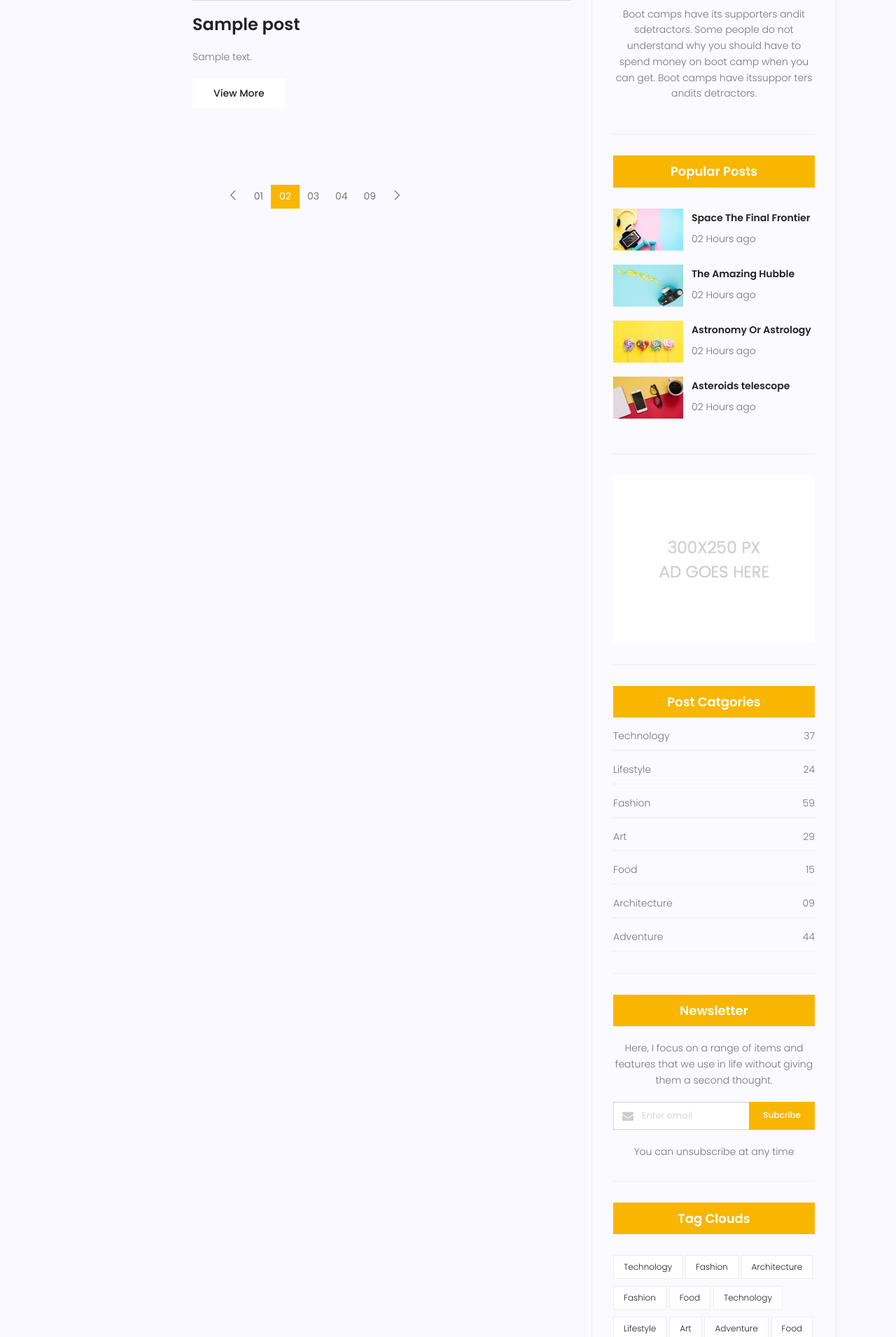
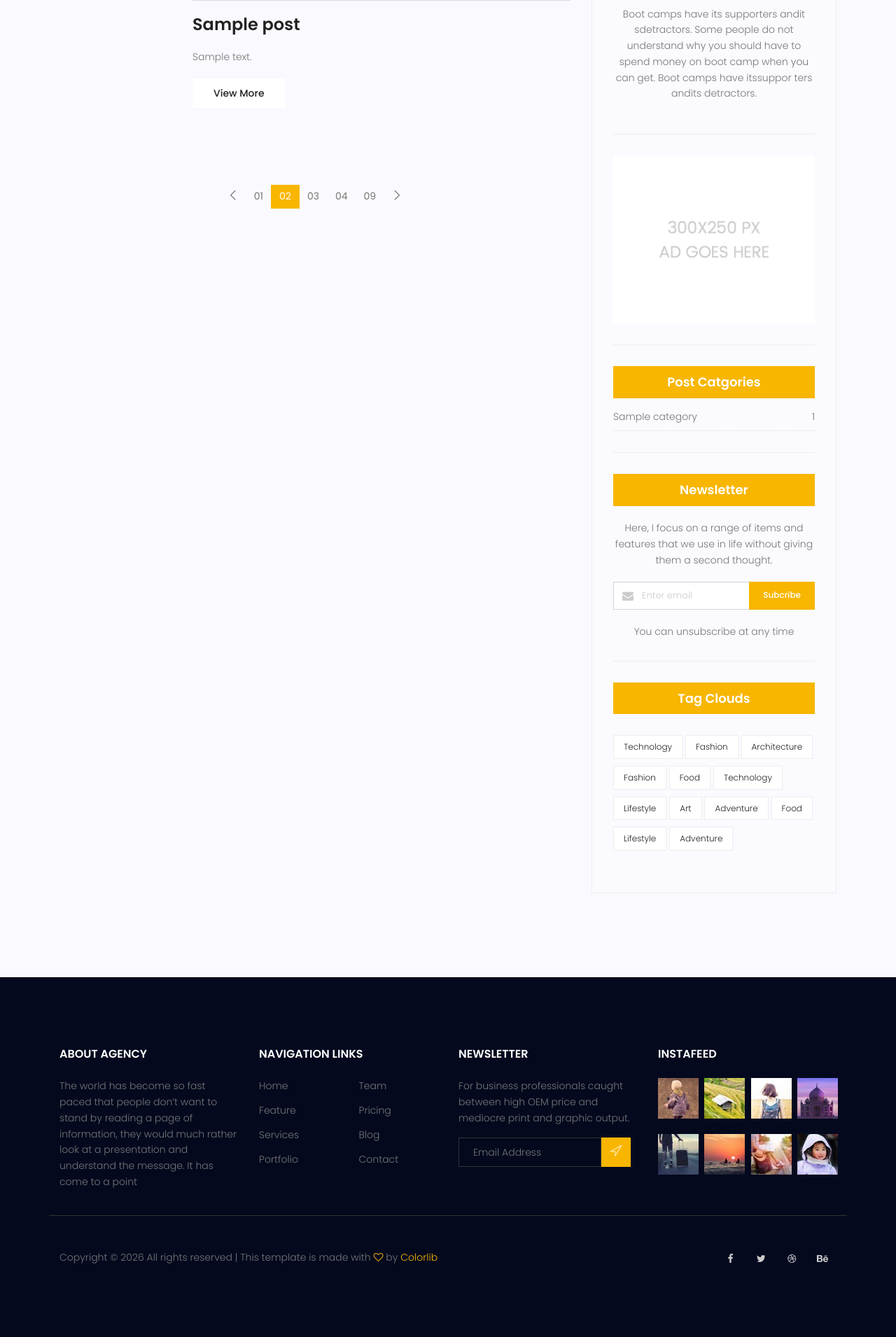
Before and after one commit to seyedmohammadDev/mysite, a Django app: page /blog/ in a window 1280 px wide. Shown: the part 1486-3396 px from the top of the page at 70% size. Run offline with Django 5.2, Linux system fonts and the light colour scheme; tables that the repository leaves empty hold one stand-in row (values such as "Sample post"); grey boxes marked "Sample" are stand-in pictures; some libraries are stand-ins or nearby versions.

Commit message:
Using template tags
Using template tags for the lastes posts and categories(Math,History , ...)

```diff
--- a/blog/templatetags/blog_tags.py
+++ b/blog/templatetags/blog_tags.py
@@ -1 +1,41 @@
 from django import template
+from blog.models import *
+
+register = template.Library()
+
+@register.simple_tag(name='totalposts')
+def function():
+    posts = Post.objects.filter(status=1).count()
+    return posts
+
+
+@register.simple_tag(name='posts')
+def function():
+    posts = Post.objects.filter(status=1)
+    return posts
+
+@register.filter
+def snippet(value,arg=20):
+    return value[:arg] + "..."
+
+
+@register.inclusion_tag('blog/popular-posts.html')
+def lastest_posts(arg=3):
+    posts = Post.objects.filter(status=1).order_by('published_date')[:arg]
+    return {"posts":posts}
+
+
+@register.inclusion_tag('blog/blog-categories.html')
+def postCategory():
+    categories = Category.objects.all()
+    cat_dict = {}
+
+    for name in categories:
+        cat_dict[name] = Post.objects.filter(
+            status=1,
+            category=name
+        ).count()
+
+    return {
+        "categories": cat_dict
+    }
--- a/blog/urls.py
+++ b/blog/urls.py
@@ -8,4 +8,5 @@ urlpatterns = [
     path('admin/', admin.site.urls),
     path('' , index_blog , name='home-blog'),
     path('<int:pid>' , single_blog , name='single-blog'),
+    path('test/' , test_view , name="test"),
 ]
--- a/blog/views.py
+++ b/blog/views.py
@@ -12,6 +12,5 @@ def single_blog(request,pid):
     context = {'post':posts}
     return render(request , 'blog/blog-single.html',context)
 
-# -test for dynamic url-
-# def test_view(request , pid):
-#     return render(request,'test.html')
+def test_view(request):
+    return render(request,'test.html')
--- a/statics/css/main.css
+++ b/statics/css/main.css
@@ -3656,6 +3656,7 @@ body.mobile-nav-active #mobile-nav-toggle {
 
 .widget-wrap .popular-post-widget .popular-post-list .thumb img {
   width: 100%;
+  max-width: 100px;
 }
 
 .widget-wrap .popular-post-widget .single-post-list {
--- /dev/null
+++ b/templates/blog/blog-categories.html
@@ -0,0 +1,15 @@
+{% load static %}
+<div class="single-sidebar-widget post-category-widget">
+    <h4 class="category-title">Post Catgories</h4>
+    <ul class="cat-list">
+        {% for name,count in categories.items %}
+        <li>
+            <a href="#" class="d-flex justify-content-between">
+                <p>{{name}}</p>
+                <p>{{count}}</p>
+            </a>
+        </li>
+        {% endfor %}
+
+    </ul>
+</div>
--- a/templates/blog/blog-home.html
+++ b/templates/blog/blog-home.html
@@ -1,4 +1,5 @@
 {% load static %}
+{% load blog_tags %}
 <!DOCTYPE html>
 <html lang="zxx" class="no-js">
 
@@ -241,103 +242,9 @@
 							</form>
 						</div>
 						{% include 'blog/blog-writer.html' %}
-						<div class="single-sidebar-widget popular-post-widget">
-							<h4 class="popular-title">Popular Posts</h4>
-							<div class="popular-post-list">
-								<div class="single-post-list d-flex flex-row align-items-center">
-									<div class="thumb">
-										<img class="img-fluid" src="{% static 'img/blog/pp1.jpg' %}" alt="">
-									</div>
-									<div class="details">
-										<a href="blog-single.html">
-											<h6>Space The Final Frontier</h6>
-										</a>
-										<p>02 Hours ago</p>
-									</div>
-								</div>
-								<div class="single-post-list d-flex flex-row align-items-center">
-									<div class="thumb">
-										<img class="img-fluid" src="{% static 'img/blog/pp2.jpg' %}" alt="">
-									</div>
-									<div class="details">
-										<a href="blog-single.html">
-											<h6>The Amazing Hubble</h6>
-										</a>
-										<p>02 Hours ago</p>
-									</div>
-								</div>
-								<div class="single-post-list d-flex flex-row align-items-center">
-									<div class="thumb">
-										<img class="img-fluid" src="{% static 'img/blog/pp3.jpg' %}" alt="">
-									</div>
-									<div class="details">
-										<a href="blog-single.html">
-											<h6>Astronomy Or Astrology</h6>
-										</a>
-										<p>02 Hours ago</p>
-									</div>
-								</div>
-								<div class="single-post-list d-flex flex-row align-items-center">
-									<div class="thumb">
-										<img class="img-fluid" src="{% static 'img/blog/pp4.jpg' %}" alt="">
-									</div>
-									<div class="details">
-										<a href="blog-single.html">
-											<h6>Asteroids telescope</h6>
-										</a>
-										<p>02 Hours ago</p>
-									</div>
-								</div>
-							</div>
-						</div>
+
 						{% include 'blog/blog-ads.html' %}
-						<div class="single-sidebar-widget post-category-widget">
-							<h4 class="category-title">Post Catgories</h4>
-							<ul class="cat-list">
-								<li>
-									<a href="#" class="d-flex justify-content-between">
-										<p>Technology</p>
-										<p>37</p>
-									</a>
-								</li>
-								<li>
-									<a href="#" class="d-flex justify-content-between">
-										<p>Lifestyle</p>
-										<p>24</p>
-									</a>
-								</li>
-								<li>
-									<a href="#" class="d-flex justify-content-between">
-										<p>Fashion</p>
-										<p>59</p>
-									</a>
-								</li>
-								<li>
-									<a href="#" class="d-flex justify-content-between">
-										<p>Art</p>
-										<p>29</p>
-									</a>
-								</li>
-								<li>
-									<a href="#" class="d-flex justify-content-between">
-										<p>Food</p>
-										<p>15</p>
-									</a>
-								</li>
-								<li>
-									<a href="#" class="d-flex justify-content-between">
-										<p>Architecture</p>
-										<p>09</p>
-									</a>
-								</li>
-								<li>
-									<a href="#" class="d-flex justify-content-between">
-										<p>Adventure</p>
-										<p>44</p>
-									</a>
-								</li>
-							</ul>
-						</div>
+						{% postCategory %}
 						<div class="single-sidebar-widget newsletter-widget">
 							<h4 class="newsletter-title">Newsletter</h4>
 							<p>
```
Also changed, not shown: templates/blog/blog-single.html (+2 -49 lines), templates/blog/blog-tags.html (added, +18 -0 lines), templates/blog/popular-posts.html (added, +20 -0 lines), templates/test.html (+6 -1 lines).
